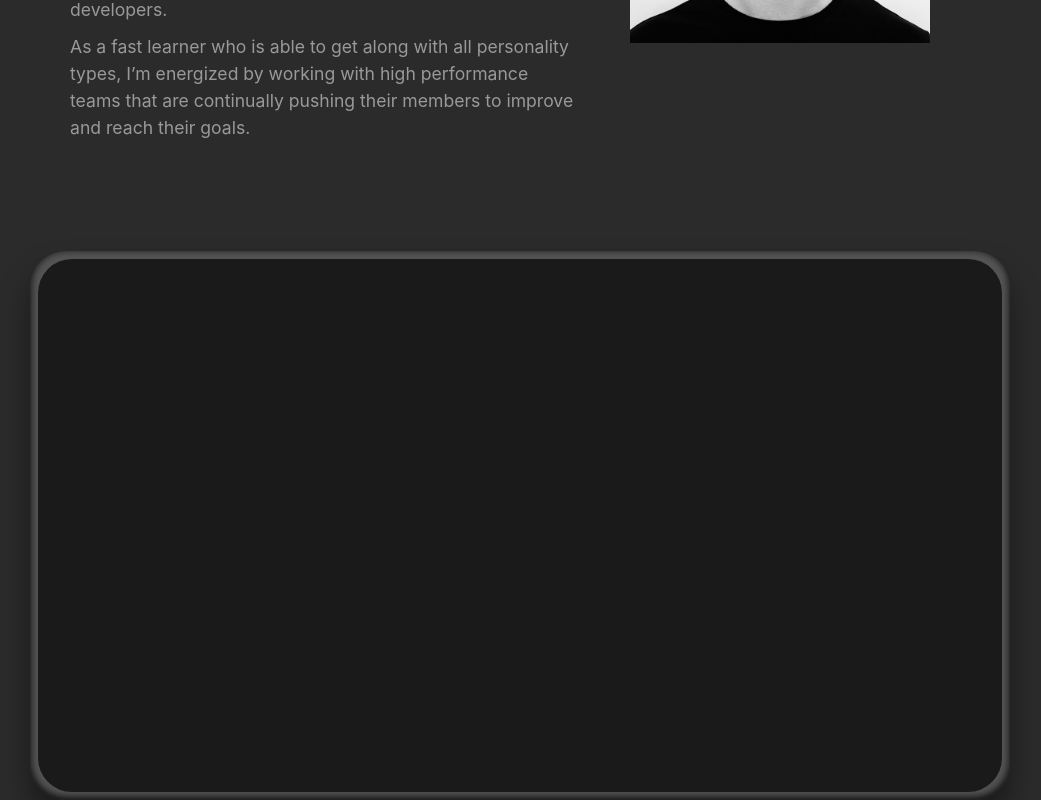
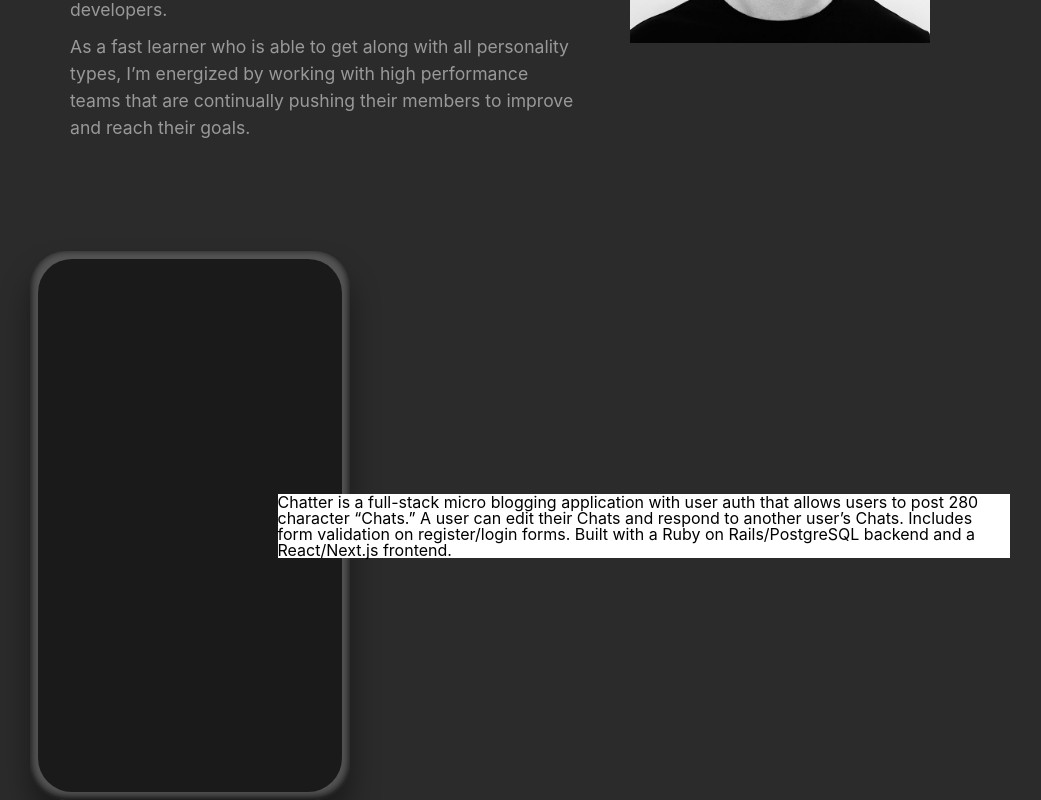
Before and after one commit to christianjbolus/portfolio_v2, a Svelte app: page / in a window 1280 px wide. Shown: the part 1327-2127 px from the top of the page, without its empty margins (120-1161 px from the left). Built offline with nearby package versions, Linux system fonts and the light colour scheme.

Commit message:
Implement grid layout for Project component

```diff
--- a/src/components/Project.svelte
+++ b/src/components/Project.svelte
@@ -4,10 +4,26 @@
 
 <div class="container">
   <Phone />
+  <div class="description">
+    <p>Chatter is a full-stack micro blogging application with user auth that allows
+      users to post 280 character “Chats.” A user can edit their Chats and respond to
+      another user’s Chats. Includes form validation on register/login forms.
+      Built with a Ruby on Rails/PostgreSQL backend and a React/Next.js frontend.</p>
+  </div>
 </div>
 
 <style>
   .container {
     display: grid;
+    grid-template-columns: repeat(12, 1fr);
+    gap: 10px;
   }
+
+  .description {
+    background-color: #fff;
+    grid-column: 4 / 13;
+    grid-row: 1 / 1;
+    align-self: center;
+  }
+
 </style>
```
